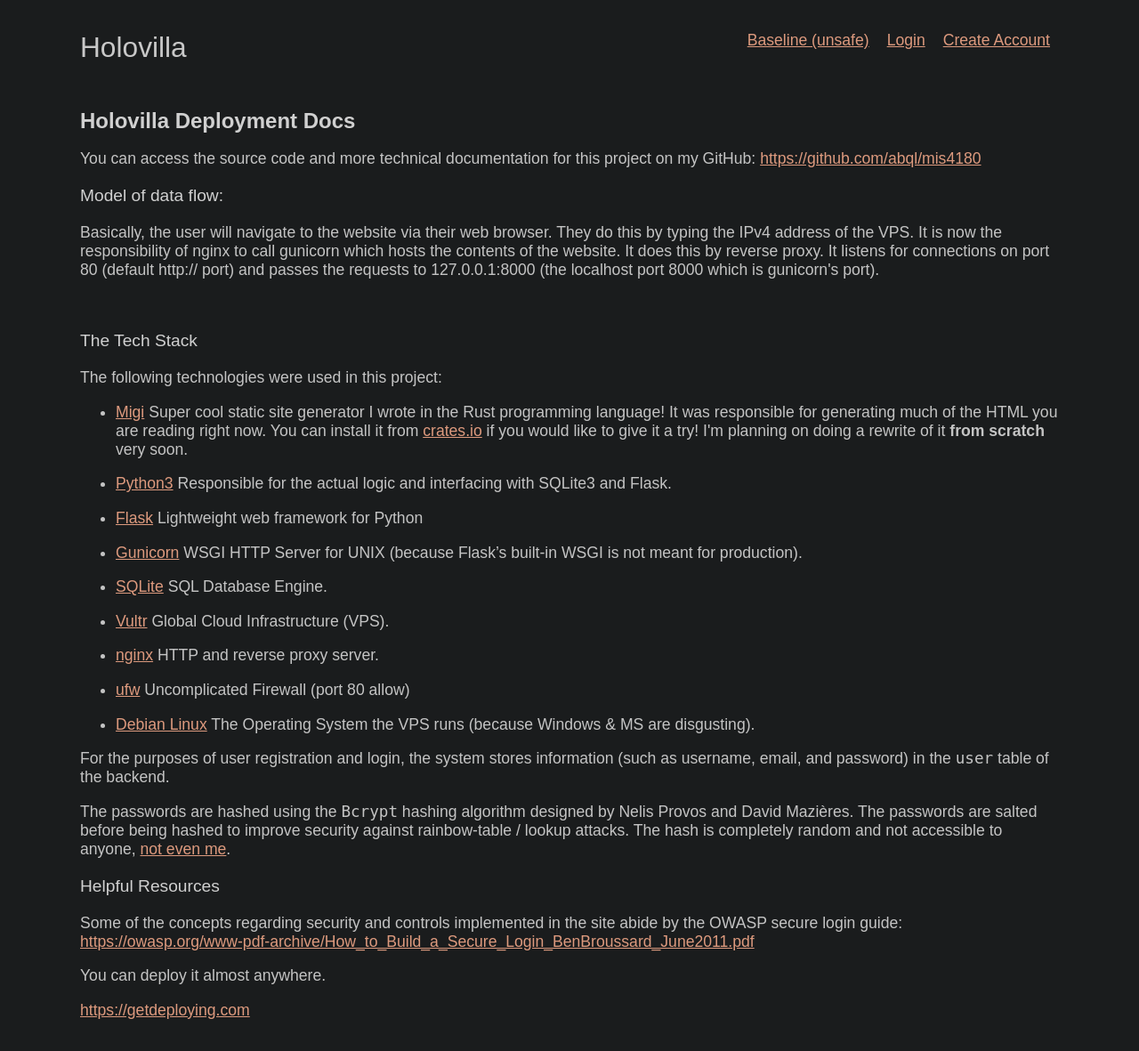
After one commit to FramesPer/mis4180, a Flask app: page /deployment_docs in a window 1280 px wide. The commit adds this page. Shown: the whole page at 89% size. Run offline with Flask 3, Linux system fonts and the light colour scheme; some web fonts are replaced.

Commit message:
added most of the documentation on the pages

```diff
--- a/main.py
+++ b/main.py
@@ -31,6 +31,22 @@ def db_info_handler(db: str):
     con.close()
 
     return info
+
+@app.route("/what_is_holograms")
+def what_is_holograms():
+    return render_template("what_is_holograms.html")
+
+@app.route("/what_is_baseline")
+def what_is_baseline():
+    return render_template("what_is_baseline.html")
+
+@app.route("/what_is_login")
+def what_is_login():
+    return render_template("what_is_login.html")
+
+@app.route("/deployment_docs")
+def deployment_docs():
+    return render_template("deployment_docs.html")
 
 def create_updated_status_obj(existing_info, updated_info):
     uVal = {}
--- a/static/styles/styles.css
+++ b/static/styles/styles.css
@@ -140,6 +140,7 @@ select {
 h1 {
 	color: #d0d0d0;
 	font-size: 1.5rem;
+	margin: 50px 0 0 0;
 }
 
 #photosID {
--- /dev/null
+++ b/templates/deployment_docs.html
@@ -0,0 +1,76 @@
+<!DOCTYPE html>
+<html lang="en">
+	<head>
+		<meta charset="utf-8">
+		<meta name="viewport" content="width=device-width, initial-scale=1">
+		<title>Holovilla - Bring Your Home to Life</title>
+		<link rel= "stylesheet" type= "text/css" href= "{{ url_for('static',filename='styles/styles.css') }}">
+	</head>
+	<body>
+		<div class="header">
+			<a id="headerLink" href="/">Holovilla</a>
+			<div class="accountSection">
+				{% if session['username'] %}
+					{% if session['username'] == "admin" %}
+						<a href="{{ (url_for('admin_panel')) }}">Admin Panel</a>
+					{% endif %}
+
+					<a href="{{ (url_for('create_hologram')) }}">Create Hologram</a>
+
+					<a href="{{ url_for('orders') }}">My Orders</a>
+					<a href="{{ url_for('logout') }}">Logout</a>
+				{% else -%}
+					<br>
+					<a href="{{ url_for('baseline') }}">Baseline (unsafe)</a>
+					<a href="{{ url_for('login_page') }}">Login</a>
+					<a href="{{ url_for('register_page') }}">Create Account</a>
+				{% endif %}
+			</div>
+		</div>
+		<h1>Holovilla Deployment Docs</h1>
+		<p>You can access the source code and more technical documentation for this project on my GitHub: <a href="https://github.com/abql/mis4180">https://github.com/abql/mis4180</a></p>
+		<h2>Model of data flow:</h2>
+		<p>Basically, the user will navigate to the website via their web browser. They do this by typing the IPv4 address of the VPS. It is now the responsibility of nginx to call gunicorn which hosts the contents of the website. It does this by reverse proxy. It listens for connections on port 80 (default http:// port) and passes the requests to 127.0.0.1:8000 (the localhost port 8000 which is gunicorn's port).</p>
+
+		<br>
+		<h2>The Tech Stack</h2>
+		<p>The following technologies were used in this project:</p>
+
+		<ul>
+			<li>
+				<p><a href="https://crates.io/crates/migi">Migi</a> Super cool static site generator I wrote in the Rust programming language! It was responsible for generating much of the HTML you are reading right now. You can install it from <a href="https://crates.io/">crates.io</a> if you would like to give it a try! I'm planning on doing a rewrite of it <b>from scratch</b> very soon.</p>
+            </li>
+			<li>
+				<p><a href="https://www.python.org/">Python3</a> Responsible for the actual logic and interfacing with SQLite3 and Flask.</p>
+            </li>
+            <li>
+                <p><a href="https://flask.palletsprojects.com/en/3.0.x/">Flask</a> Lightweight web framework for Python</p>
+            </li>
+            <li>
+                <p><a href="https://gunicorn.org/">Gunicorn</a> WSGI HTTP Server for UNIX (because Flask’s built-in WSGI is not meant for production).</p>
+            </li>
+            <li>
+                <p><a href="https://www.sqlite.org/index.html">SQLite</a> SQL Database Engine.</p>
+            </li>
+            <li>
+                <p><a href="https://www.vultr.com/">Vultr</a> Global Cloud Infrastructure (VPS).</p>
+            </li>
+            <li>
+                <p><a href="https://nginx.org/en/">nginx</a> HTTP and reverse proxy server.</p>
+            </li>
+            <li>
+                <p><a href="https://man.archlinux.org/man/ufw.8">ufw</a> Uncomplicated Firewall (port 80 allow)</p>
+            </li>
+            <li>
+                <p><a href="https://www.debian.org/">Debian Linux</a> The Operating System the VPS runs (because Windows & MS are disgusting).</p>
+            </li>
+        </ul>
+        <p>For the purposes of user registration and login, the system stores information (such as username, email, and password) in the <code>user</code> table of the backend.</p>
+        <p>The passwords are hashed using the <code>Bcrypt</code> hashing algorithm designed by Nelis Provos and David Mazières. The passwords are salted before being hashed to improve security against rainbow-table / lookup attacks. The hash is completely random and not accessible to anyone, <a href="https://www.geeksforgeeks.org/hashing-passwords-in-python-with-bcrypt/">not even me</a>.</p>
+        <h2>Helpful Resources</h2>
+        <p>Some of the concepts regarding security and controls implemented in the site abide by the OWASP secure login guide: <a href="https://owasp.org/www-pdf-archive/How_to_Build_a_Secure_Login_BenBroussard_June2011.pdf">https://owasp.org/www-pdf-archive/How_to_Build_a_Secure_Login_BenBroussard_June2011.pdf</a></p>
+
+		<p>You can deploy it almost anywhere.</p>
+		<a href="https://getdeploying.com">https://getdeploying.com</a>
+	</body>
+</html>
```
Also changed, not shown: other parts of static/styles/styles.css (+36 -0 lines), templates/index.html (+25 -5 lines), templates/what_is_baseline.html (added, +22 -0 lines), templates/what_is_holograms.html (added, +36 -0 lines), templates/what_is_login.html (added, +34 -0 lines), static/login_diagram.png (added), static/what_are_holograms_img.png (added).
